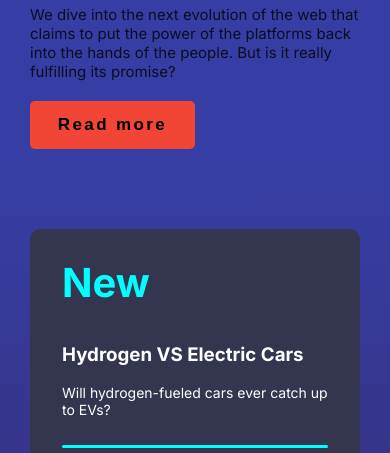
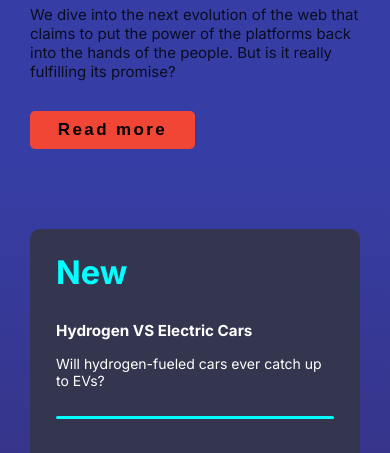
Before and after one commit to Ali503-7/News-homepage, a plain HTML site: page index.html in a window 390 px wide. Shown: the part 647-1100 px from the top of the page. Drawn offline with Linux system fonts and the light colour scheme.

Commit message:
add margin to the p above the button

```diff
--- a/scss/style.scss
+++ b/scss/style.scss
@@ -239,6 +239,7 @@ main {
           p {
             font-size: 15px;
             opacity: .8;
+
           }
           button {
             background-color: #f14635;
@@ -309,7 +310,11 @@ main {
 
     }
   }
-
+@include breakPoint(mobile) {
+  .future .read p {
+    margin-bottom: 2em;
+  }
+}
   @include breakPoint(mobile) {
     .main-contaner {
       max-width: fit-content;
@@ -319,10 +324,12 @@ main {
       .future {
         grid-template-columns: unset !important;
         grid-template-rows: repeat(2, 1fr);
+
       }
       .right {
         width: 100%;
         height: 500px;
+        font-size: 13px;
       }
     }
 
```
Also changed, not shown: index.html (+0 -2 lines), css/style.css, 1 other file.
